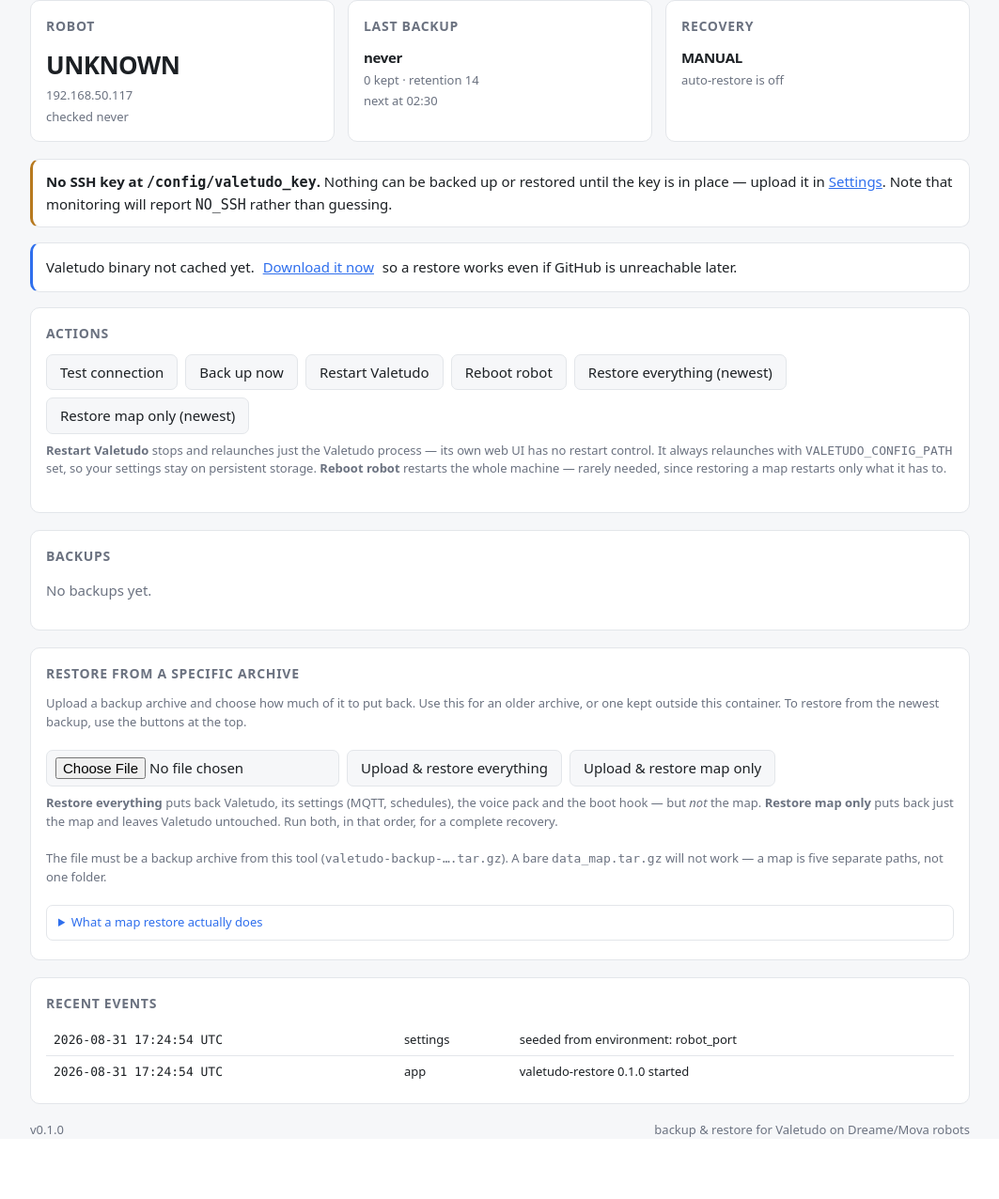
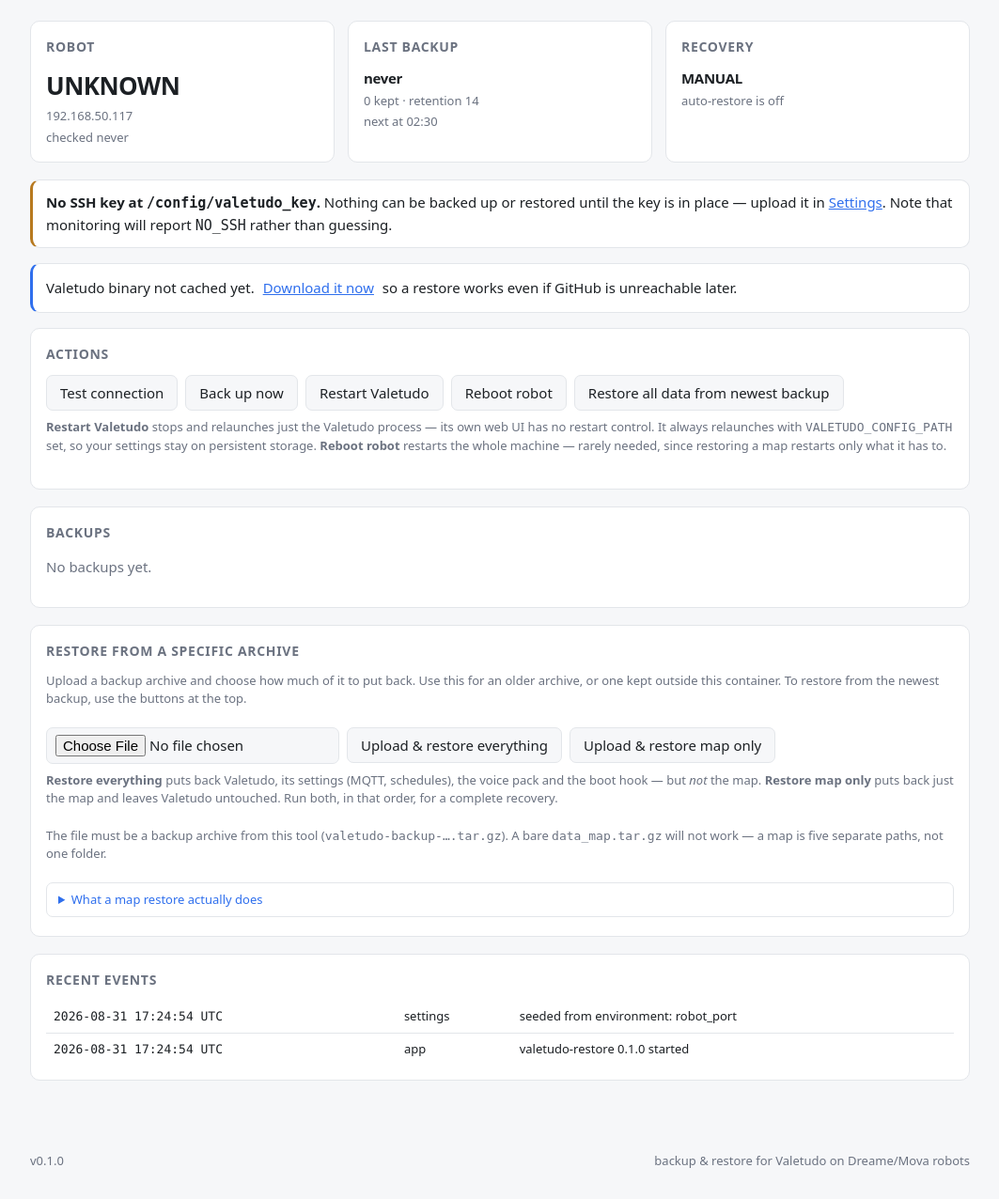
Before and after one commit to adman234/valetudo-restore, a FastAPI app: page / in a window 1280 px wide. Shown: the part 59-1335 px from the top of the page at 94% size, without its empty margins (108-1171 px from the left). Before the commit the page ends 1269 px from the top, so only its background shows below. Run offline with FastAPI, Linux system fonts and the light colour scheme; data comes from the database, SQL or seed files in the repository; data that the repository does not hold is empty.

Commit message:
Fix missing page top padding; simplify the top action row
The dashboard sat flush against the header. Cause was CSS specificity, not a
missing rule: <main> and <footer> both carry class="wrap", and
.wrap{padding:0 20px} (0,1,0) outranks main{padding:22px 20px 40px} (0,0,1), so
the intended top padding never applied regardless of source order. The selectors
are now main.wrap / footer.wrap, with a comment saying why - this is easy to
reintroduce.

Verified in a browser rather than by reading the stylesheet: computed
padding-top is 22px and the measured gap between the header and the status cards
is 22px, where both were 0.

Top action row: "Restore map only (newest)" removed and "Restore everything
(newest)" renamed to "Restore all data from newest backup". Map-only restore is
still available per-row in the backups table and in the upload panel, so nothing
is lost - the top row was carrying two similar destructive buttons.

Co-Authored-By: Claude Opus 5 <noreply@anthropic.com>

```diff
--- a/app/static/style.css
+++ b/app/static/style.css
@@ -28,9 +28,12 @@ header { background: var(--panel); border-bottom: 1px solid var(--line); }
 .bot { margin-right: 6px; }
 nav a { color: var(--dim); text-decoration: none; margin-left: 18px; }
 nav a:hover { color: var(--accent); }
-main { padding: 22px 20px 40px; }
-footer { display: flex; justify-content: space-between; color: var(--dim);
-         font-size: 13px; padding: 18px 20px 30px; }
+/* main/footer also carry .wrap, and a class (0,1,0) outranks an element
+   (0,0,1) - so these MUST be more specific or .wrap's padding:0 20px wins and
+   the page sits flush against the header. */
+main.wrap { padding: 22px 20px 40px; }
+footer.wrap { display: flex; justify-content: space-between; color: var(--dim);
+              font-size: 13px; padding: 18px 20px 30px; }
 h2 { font-size: 14px; text-transform: uppercase; letter-spacing: .05em;
      color: var(--dim); margin: 0 0 12px; font-weight: 600; }
 
--- a/app/templates/index.html
+++ b/app/templates/index.html
@@ -68,11 +68,7 @@
     </button>
     <button class="danger" data-post="/api/restore" data-out="#out"
             data-confirm="Restore EVERYTHING from the newest backup? This overwrites Valetudo, its config and the voice pack.">
-      Restore everything (newest)
-    </button>
-    <button class="danger" data-post="/api/restore-map" data-out="#out"
-            data-confirm="Restore only the map from the newest backup? Your current map is set aside first.">
-      Restore map only (newest)
+      Restore all data from newest backup
     </button>
   </div>
   <p class="hint">
```
